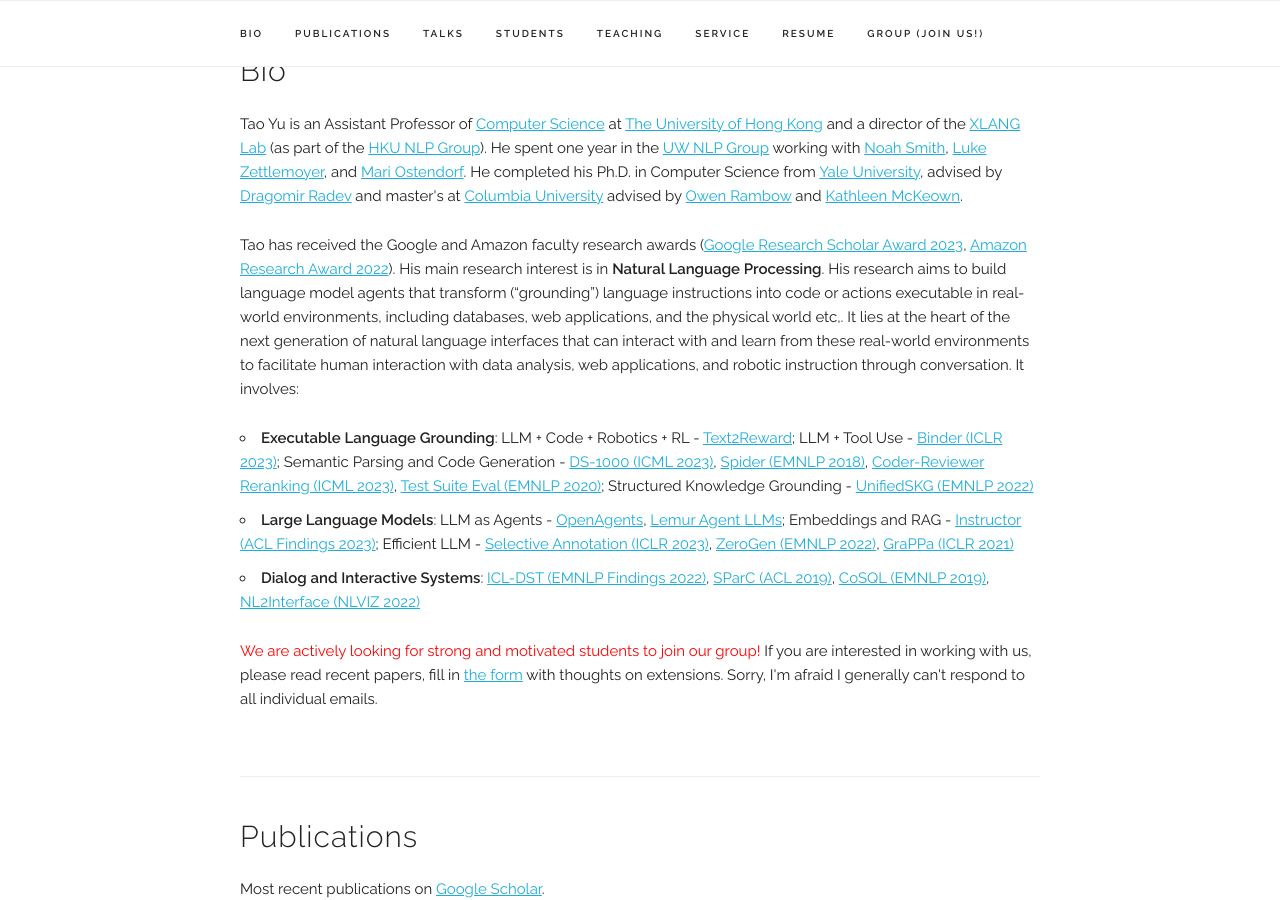
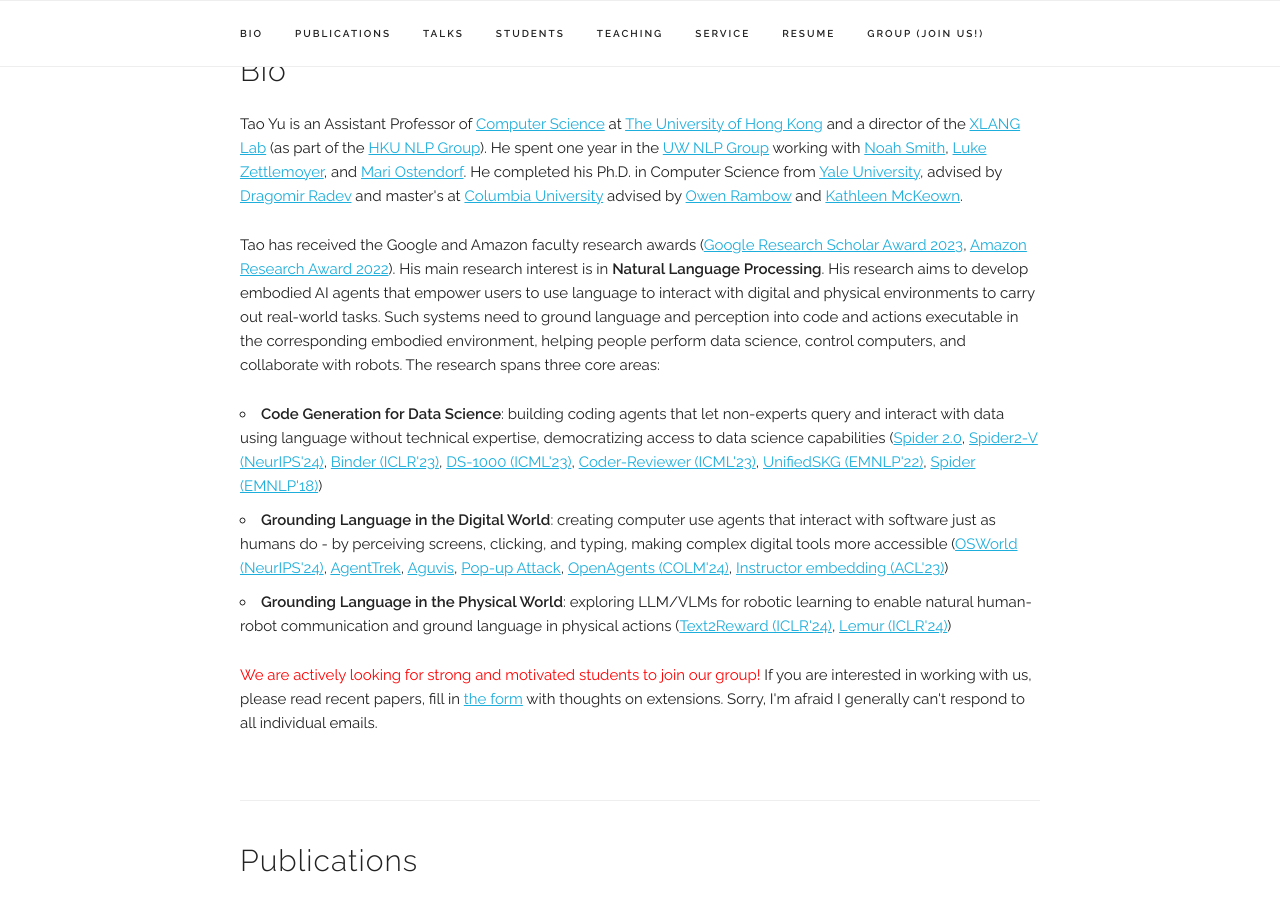
Before and after one commit to taoyds/taoyds.github.io, a Jekyll site: the page built from index.html, in a window 1280 px wide and 900 px high, scrolled down 377 px. Built offline with Jekyll 4.4.1, drawn with Linux system fonts in a browser that asks for light colours; some web fonts are replaced.

Commit message:
Update index.html

```diff
--- a/index.html
+++ b/index.html
@@ -13,11 +13,11 @@
 
   <p>
   Tao has received the Google and Amazon faculty research awards (<a href="https://research.google/outreach/research-scholar-program/" target="_blank">Google Research Scholar Award 2023</a>, <a href="https://www.amazon.science/research-awards/program-updates/fall-2021-and-winter-2022-amazon-research-awards-recipients-announced" target="_blank">Amazon Research Award 2022</a>).
-  His main research interest is in <b>Natural Language Processing</b>. His research aims to build language model agents that transform (“grounding”) language instructions into code or actions executable in real-world environments, including databases, web applications, and the physical world etc,. It lies at the heart of the next generation of natural language interfaces that can interact with and learn from these real-world environments to facilitate human interaction with data analysis, web applications, and robotic instruction through conversation. It involves:
+  His main research interest is in <b>Natural Language Processing</b>. His research aims to develop embodied AI agents that empower users to use language to interact with digital and physical environments to carry out real-world tasks. Such systems need to ground language and perception into code and actions executable in the corresponding embodied environment, helping people perform data science, control computers, and collaborate with robots. The research spans three core areas:
     <ul>
-      <li><b>Executable Language Grounding</b>: LLM + Code + Robotics + RL - <a href="http://text-to-reward.github.io">Text2Reward</a>; LLM + Tool Use - <a href="https://lm-code-binder.github.io/">Binder (ICLR 2023)</a>; Semantic Parsing and Code Generation - <a href="https://ds1000-code-gen.github.io/">DS-1000 (ICML 2023)</a>, <a href="https://yale-lily.github.io/spider">Spider (EMNLP 2018)</a>, <a href="https://arxiv.org/abs/2211.16490">Coder-Reviewer Reranking (ICML 2023)</a>, <a href="https://arxiv.org/abs/2010.02840">Test Suite Eval (EMNLP 2020)</a>; Structured Knowledge Grounding - <a href="https://github.com/HKUNLP/UnifiedSKG">UnifiedSKG (EMNLP 2022)</a> </li>
-      <li><b>Large Language Models</b>: LLM as Agents - <a href="https://github.com/xlang-ai/OpenAgents">OpenAgents</a>, <a href="https://arxiv.org/abs/2310.06830">Lemur Agent LLMs</a>; Embeddings and RAG - <a href="https://instructor-embedding.github.io/">Instructor (ACL Findings 2023)</a>; Efficient LLM - <a href="https://github.com/HKUNLP/icl-selective-annotation">Selective Annotation (ICLR 2023)</a>, <a href="https://github.com/jiacheng-ye/ZeroGen">ZeroGen (EMNLP 2022)</a>, <a href="https://arxiv.org/abs/2009.13845">GraPPa (ICLR 2021)</a> </li>
-      <li><b>Dialog and Interactive Systems</b>: <a href="https://github.com/Yushi-Hu/IC-DST">ICL-DST (EMNLP Findings 2022)</a>, <a href="https://yale-lily.github.io/sparc">SParC (ACL 2019)</a>, <a href="https://yale-lily.github.io/cosql">CoSQL (EMNLP 2019)</a>, <a href="https://arxiv.org/abs/2209.08834">NL2Interface (NLVIZ 2022)</a></li>
+      <li><b>Code Generation for Data Science</b>: building coding agents that let non-experts query and interact with data using language without technical expertise, democratizing access to data science capabilities (<a href="https://spider2-sql.github.io">Spider 2.0</a>, <a href="https://spider2-v.github.io">Spider2-V (NeurIPS'24)</a>, <a href="https://lm-code-binder.github.io/">Binder (ICLR'23)</a>, <a href="https://ds1000-code-gen.github.io/">DS-1000 (ICML'23)</a>, <a href="https://arxiv.org/abs/2211.16490">Coder-Reviewer (ICML'23)</a>, <a href="https://github.com/HKUNLP/UnifiedSKG">UnifiedSKG (EMNLP'22)</a>, <a href="https://yale-lily.github.io/spider">Spider (EMNLP'18)</a>)</li>
+      <li><b>Grounding Language in the Digital World</b>: creating computer use agents that interact with software just as humans do - by perceiving screens, clicking, and typing, making complex digital tools more accessible (<a href="https://os-world.github.io">OSWorld (NeurIPS'24)</a>, <a href="https://agenttrek.github.io">AgentTrek</a>, <a href="https://aguvis-project.github.io">Aguvis</a>, <a href="https://arxiv.org/abs/2411.02391">Pop-up Attack</a>, <a href="https://github.com/xlang-ai/OpenAgents">OpenAgents (COLM'24)</a>, <a href="https://instructor-embedding.github.io/">Instructor embedding (ACL'23)</a>)</li>
+      <li><b>Grounding Language in the Physical World</b>: exploring LLM/VLMs for robotic learning to enable natural human-robot communication and ground language in physical actions (<a href="http://text-to-reward.github.io">Text2Reward (ICLR'24)</a>, <a href="https://arxiv.org/abs/2310.06830">Lemur (ICLR'24)</a>)</li>
     </ul>
   </p>
 
```
